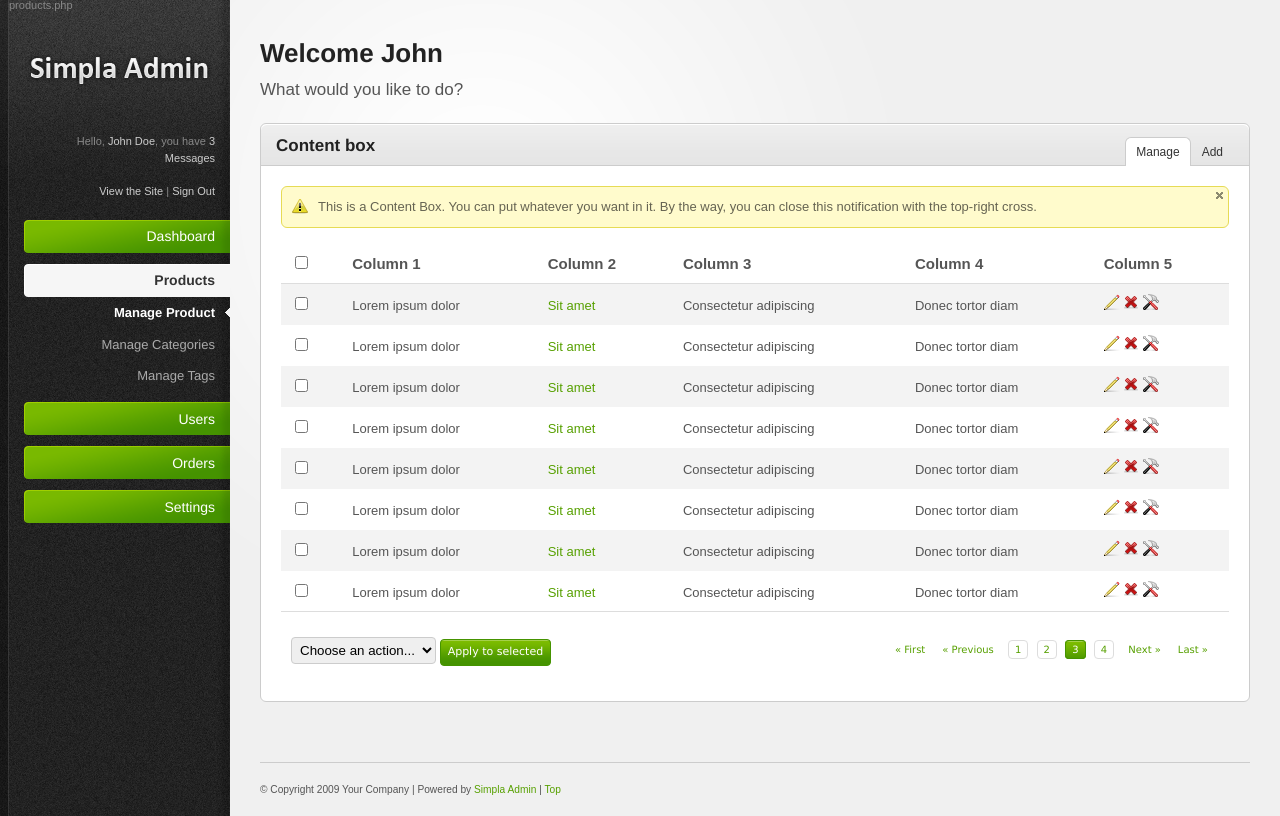
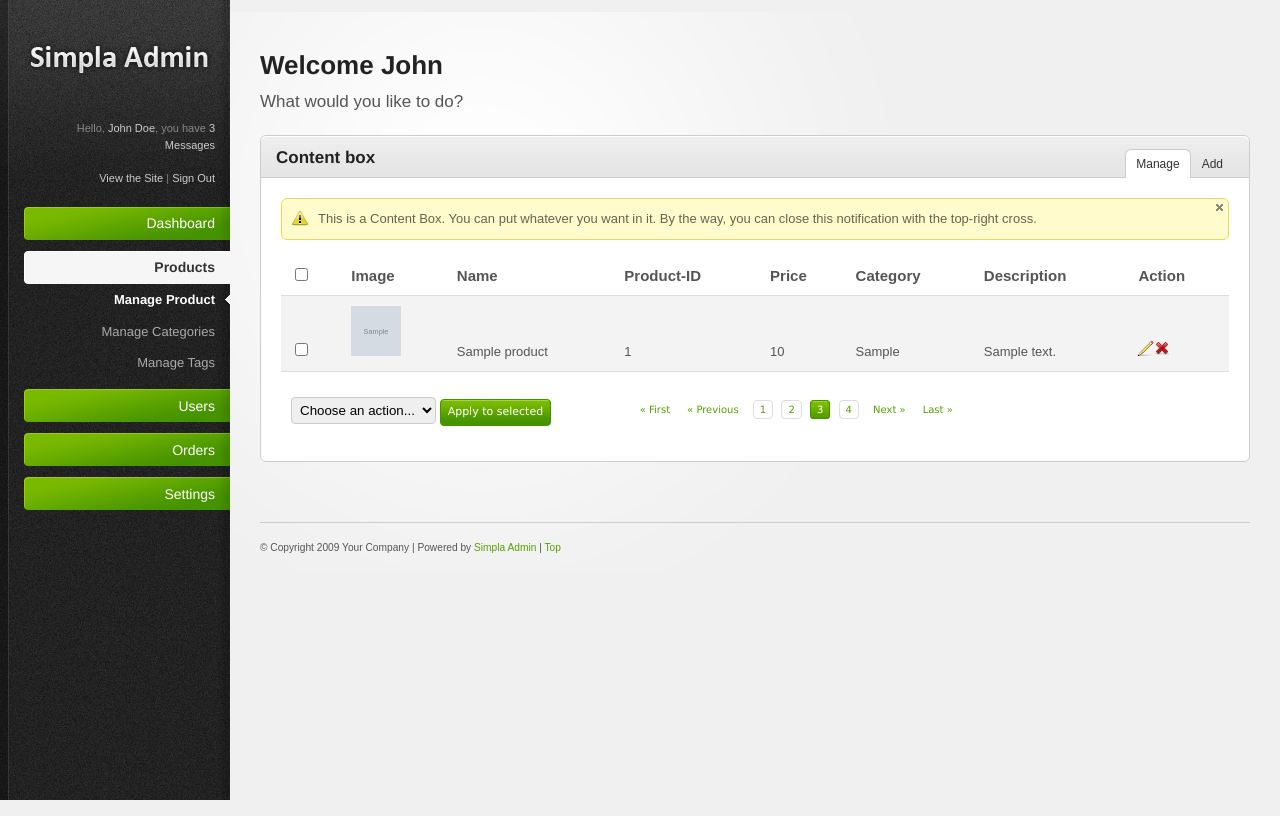
Before and after one commit to akanshasingh9838/Shopping_Cart, a PHP site: page /training/products.php in a window 1280 px wide. Run offline with PHP 8.4, Linux system fonts and the light colour scheme; tables that the repository leaves empty or names only in its code hold one stand-in row (values such as "Sample post"); grey boxes marked "Sample" are stand-in pictures.

Commit message:
Initial Commit

```diff
--- /dev/null
+++ b/Admin/config.php
@@ -0,0 +1,14 @@
+<?php
+    // $siteurl="http://localhost/training/Task12-AddToCart/";
+    $dbhost="localhost";
+    $dbuser="root";
+    $dbpass="varnika";
+    $dbname="cart";
+
+    $conn=new mysqli($dbhost,$dbuser,$dbpass,$dbname);
+
+    if($conn -> connect_error){
+        die("connection failed: ".$conn -> connect_error);
+    }
+    echo "connected successfully";
+?>
--- /dev/null
+++ b/Admin/hu.php
@@ -0,0 +1 @@
+<?php include("config.php"); ?>
--- a/Admin/products.php
+++ b/Admin/products.php
@@ -1,7 +1,39 @@
-<?php include('header.php'); ?>
-<?php include('sidebar.php'); ?>
+
+<?php
+include('config.php');
+include('header.php');
+include('sidebar.php');
+
+if(isset($_POST['submit'])){
+	$name=isset($_POST['name']) ? $_POST['name'] : '';
+	$price=isset($_POST['price'])?$_POST['price']:'';
+	//$imagename=isset($_POST['file'])?$_FILES['file']['name']:'';
+	$category=$_POST['category'];
+	//$tags=$_POST['tags'];
+	$imagename=$_FILES['file']['name'];
+	$description=isset($_POST['description'])?$_POST['description']:'';
+	$filetempname=$_FILES['file']['tmp_name'];
+	$imagedestination='uploads/'.$imagename;
+	move_uploaded_file($filetempname,$imagedestination);
+	//accessing each tag
+	// $tag="";
+	// foreach($tags as $t){
+	// 	$tag.= $t;
+	// }
+
+
+	$sql='INSERT INTO products(`name`,`price`,`image`,`category`,`description`)VALUES("'.$name.'","'.$price.'","'.$imagename.'","'.$category.'","'.$description.'")';
+        if ($conn->query($sql) === TRUE) {
+			$message="New record created successfully";
+        } else {
+            $errors=array('input'=>'form','msg'=>$conn->error);
+            echo "Error: " . $sql . "<br>" . $conn->error;
+        }
+
+		}
+
+?>
 		<div id="main-content"> <!-- Main Content Section with everything -->
-
 			<noscript> <!-- Show a notification if the user has disabled javascript -->
 				<div class="notification error png_bg">
 					<div>
@@ -12,11 +44,13 @@
 
 			<!-- Page Head -->
 			<h2>Welcome John</h2>
+
 			<p id="page-intro">What would you like to do?</p>
 
 			<div class="clear"></div> <!-- End .clear -->
 
 			<div class="content-box"><!-- Start Content Box -->
+
 
 				<div class="content-box-header">
 
@@ -47,11 +81,13 @@
 							<thead>
 								<tr>
 								   <th><input class="check-all" type="checkbox" /></th>
-								   <th>Column 1</th>
-								   <th>Column 2</th>
-								   <th>Column 3</th>
-								   <th>Column 4</th>
-								   <th>Column 5</th>
+								   <th>Image</th>
+								   <th>Name</th>
+								   <th>Product-ID</th>
+								   <th>Price</th>
+								   <th>Category</th>
+								   <th>Description</th>
+								   <th>Action</th>
 								</tr>
 
 							</thead>
@@ -82,117 +118,30 @@
 							</tfoot>
 
 							<tbody>
-								<tr>
-									<td><input type="checkbox" /></td>
-									<td>Lorem ipsum dolor</td>
-									<td><a href="#" title="title">Sit amet</a></td>
-									<td>Consectetur adipiscing</td>
-									<td>Donec tortor diam</td>
-									<td>
-										<!-- Icons -->
-										 <a href="#" title="Edit"><img src="resources/images/icons/pencil.png" alt="Edit" /></a>
-										 <a href="#" title="Delete"><img src="resources/images/icons/cross.png" alt="Delete" /></a>
-										 <a href="#" title="Edit Meta"><img src="resources/images/icons/hammer_screwdriver.png" alt="Edit Meta" /></a>
-									</td>
-								</tr>
 
-								<tr>
-									<td><input type="checkbox" /></td>
-									<td>Lorem ipsum dolor</td>
-									<td><a href="#" title="title">Sit amet</a></td>
-									<td>Consectetur adipiscing</td>
-									<td>Donec tortor diam</td>
-									<td>
-										<!-- Icons -->
-										 <a href="#" title="Edit"><img src="resources/images/icons/pencil.png" alt="Edit" /></a>
-										 <a href="#" title="Delete"><img src="resources/images/icons/cross.png" alt="Delete" /></a>
-										 <a href="#" title="Edit Meta"><img src="resources/images/icons/hammer_screwdriver.png" alt="Edit Meta" /></a>
-									</td>
-								</tr>
+								<?php
+									$sql = "SELECT * FROM products";
+									$result = $conn->query($sql);
+									if ($result->num_rows > 0) {
+										// output data of each row
+										while($row = $result->fetch_assoc()) {
 
-								<tr>
-									<td><input type="checkbox" /></td>
-									<td>Lorem ipsum dolor</td>
-									<td><a href="#" title="title">Sit amet</a></td>
-									<td>Consectetur adipiscing</td>
-									<td>Donec tortor diam</td>
-									<td>
-										<!-- Icons -->
-										 <a href="#" title="Edit"><img src="resources/images/icons/pencil.png" alt="Edit" /></a>
-										 <a href="#" title="Delete"><img src="resources/images/icons/cross.png" alt="Delete" /></a>
-										 <a href="#" title="Edit Meta"><img src="resources/images/icons/hammer_screwdriver.png" alt="Edit Meta" /></a>
-									</td>
-								</tr>
-
-								<tr>
-									<td><input type="checkbox" /></td>
-									<td>Lorem ipsum dolor</td>
-									<td><a href="#" title="title">Sit amet</a></td>
-									<td>Consectetur adipiscing</td>
-									<td>Donec tortor diam</td>
-									<td>
-										<!-- Icons -->
-										 <a href="#" title="Edit"><img src="resources/images/icons/pencil.png" alt="Edit" /></a>
-										 <a href="#" title="Delete"><img src="resources/images/icons/cross.png" alt="Delete" /></a>
-										 <a href="#" title="Edit Meta"><img src="resources/images/icons/hammer_screwdriver.png" alt="Edit Meta" /></a>
-									</td>
-								</tr>
-
-								<tr>
-									<td><input type="checkbox" /></td>
-									<td>Lorem ipsum dolor</td>
-									<td><a href="#" title="title">Sit amet</a></td>
-									<td>Consectetur adipiscing</td>
-									<td>Donec tortor diam</td>
-									<td>
-										<!-- Icons -->
-										 <a href="#" title="Edit"><img src="resources/images/icons/pencil.png" alt="Edit" /></a>
-										 <a href="#" title="Delete"><img src="resources/images/icons/cross.png" alt="Delete" /></a>
-										 <a href="#" title="Edit Meta"><img src="resources/images/icons/hammer_screwdriver.png" alt="Edit Meta" /></a>
-									</td>
-								</tr>
-
-								<tr>
-									<td><input type="checkbox" /></td>
-									<td>Lorem ipsum dolor</td>
-									<td><a href="#" title="title">Sit amet</a></td>
-									<td>Consectetur adipiscing</td>
-									<td>Donec tortor diam</td>
-									<td>
-										<!-- Icons -->
-										 <a href="#" title="Edit"><img src="resources/images/icons/pencil.png" alt="Edit" /></a>
-										 <a href="#" title="Delete"><img src="resources/images/icons/cross.png" alt="Delete" /></a>
-										 <a href="#" title="Edit Meta"><img src="resources/images/icons/hammer_screwdriver.png" alt="Edit Meta" /></a>
-									</td>
-								</tr>
-
-								<tr>
-									<td><input type="checkbox" /></td>
-									<td>Lorem ipsum dolor</td>
-									<td><a href="#" title="title">Sit amet</a></td>
-									<td>Consectetur adipiscing</td>
-									<td>Donec tortor diam</td>
-									<td>
-										<!-- Icons -->
-										 <a href="#" title="Edit"><img src="resources/images/icons/pencil.png" alt="Edit" /></a>
-										 <a href="#" title="Delete"><img src="resources/images/icons/cross.png" alt="Delete" /></a>
-										 <a href="#" title="Edit Meta"><img src="resources/images/icons/hammer_screwdriver.png" alt="Edit Meta" /></a>
-									</td>
-								</tr>
-
-								<tr>
-									<td><input type="checkbox" /></td>
-									<td>Lorem ipsum dolor</td>
-									<td><a href="#" title="title">Sit amet</a></td>
-									<td>Consectetur adipiscing</td>
-									<td>Donec tortor diam</td>
-									<td>
-										<!-- Icons -->
-										 <a href="#" title="Edit"><img src="resources/images/icons/pencil.png" alt="Edit" /></a>
-										 <a href="#" title="Delete"><img src="resources/images/icons/cross.png" alt="Delete" /></a>
-										 <a href="#" title="Edit Meta"><img src="resources/images/icons/hammer_screwdriver.png" alt="Edit Meta" /></a>
-									</td>
-								</tr>
+											echo '<tr><td><input type="checkbox" /></td>';
+											echo '<td><img src="uploads/'.$row["image"].'"height="50" width="50"> </td>';
+											echo "<td>".$row["name"]."</td>";
+											echo "<td>".$row["product_id"]."</td>";
+											echo "<td>".$row["price"]."</td>";
+											echo "<td>".$row["category"]."</td>";
+											echo "<td>".$row["description"]."</td>";
+											echo "<td>";
+											echo '<a href="updateproduct.php?name='.$row["name"].'&price='.$row["price"].'&category='.$row["category"].'&description='.$row["description"].'&product_id='.$row["product_id"].'" title="Edit"><img src="resources/images/icons/pencil.png" alt="Edit" /></a>';
+										 	echo '<a href="#" title="Delete"><img src="resources/images/icons/cross.png" alt="Delete" /></a>';
+											echo "</td></tr>";
+										}
+									} else {
+										echo "0 results";
+									}
+								?>
 							</tbody>
 
 						</table>
@@ -201,54 +150,54 @@
 
 					<div class="tab-content" id="tab2">
 
-						<form action="#" method="post">
+						<form action="" method="POST" enctype="multipart/form-data">
 
 							<fieldset> <!-- Set class to "column-left" or "column-right" on fieldsets to divide the form into columns -->
 
 								<p>
-									<label>Small form input</label>
-										<input class="text-input small-input" type="text" id="small-input" name="small-input" /> <span class="input-notification success png_bg">Successful message</span> <!-- Classes for input-notification: success, error, information, attention -->
-										<br /><small>A small description of the field</small>
+									<label>Name</label>
+									<input class="text-input medium-input" type="text" id="name" name="name" /> <span class="input-notification success png_bg">Successful message</span> <!-- Classes for input-notification: success, error, information, attention -->
+									<br /><small>Enter your name here</small>
 								</p>
 
 								<p>
-									<label>Medium form input</label>
-									<input class="text-input medium-input datepicker" type="text" id="medium-input" name="medium-input" /> <span class="input-notification error png_bg">Error message</span>
+									<label>Price</label>
+									<input class="text-input small-input " type="text" id="price" name="price" /> <span class="input-notification error png_bg">Error message</span>   <!--datepicker-->
 								</p>
 
 								<p>
-									<label>Large form input</label>
-									<input class="text-input large-input" type="text" id="large-input" name="large-input" />
+									<label>Image</label>
+									<input type="file" name="file" id="file" accept="image/*">
 								</p>
 
 								<p>
-									<label>Checkboxes</label>
-									<input type="checkbox" name="checkbox1" /> This is a checkbox <input type="checkbox" name="checkbox2" /> And this is another checkbox
-								</p>
-
-								<p>
-									<label>Radio buttons</label>
-									<input type="radio" name="radio1" /> This is a radio button<br />
-									<input type="radio" name="radio2" /> This is another radio button
-								</p>
-
-								<p>
-									<label>This is a drop down list</label>
-									<select name="dropdown" class="small-input">
-										<option value="option1">Option 1</option>
-										<option value="option2">Option 2</option>
-										<option value="option3">Option 3</option>
-										<option value="option4">Option 4</option>
+									<label>Category</label>
+									<select name="category" class="small-input">
+										<option value="Men">Men</option>
+										<option value="Women">Women</option>
+										<option value="Kids">Kids</option>
+										<option value="Electronics">Electronics</option>
+										<option value="Sports">Sports</option>
 									</select>
 								</p>
 
 								<p>
-									<label>Textarea with WYSIWYG</label>
-									<textarea class="text-input textarea wysiwyg" id="textarea" name="textfield" cols="79" rows="15"></textarea>
+									<label>Tags</label>
+									<input type="checkbox" name="tags[]" /> Fashion
+									<input type="checkbox" name="tags[]" /> Ecommerce
+									<input type="checkbox" name="tags[]" /> Shop
+									<input type="checkbox" name="tags[]" /> HandBag
+									<input type="checkbox" name="tags[]" /> Laptop
+									<input type="checkbox" name="tags[]" /> Headphone
 								</p>
 
 								<p>
-									<input class="button" type="submit" value="Submit" />
+									<label>Description</label>
+									<textarea class="text-input textarea wysiwyg" id="description" name="description" cols="79" rows="15"></textarea>
+								</p>
+
+								<p>
+									<input class="button" type="submit" name="submit" value="Submit" />
 								</p>
 
 							</fieldset>
--- a/Admin/sidebar.php
+++ b/Admin/sidebar.php
@@ -2,7 +2,7 @@
     <div id="sidebar-wrapper"> <!-- Sidebar with logo and menu -->
         <?php
             $filename=basename($_SERVER['REQUEST_URI']);
-            echo($filename);
+            //echo($filename);
             $productmenu=array("products.php","categories.php","tags.php");
         ?>
 
```
Also changed, not shown: Admin/updateproduct.php (added, +130 -0 lines), Admin/deleteproduct.php (added), Admin/uploads/WhatsApp Image 2020-04-02 at 1.52.32 AM.jpeg (added), Admin/uploads/WhatsApp Image 2020-09-26 at 4.45.36 PM.jpeg (added), Admin/uploads/balakram.jpeg (added), Admin/uploads/binaura.jpeg (added), Admin/uploads/doll.jpg (added), Admin/uploads/er diagram.png (added), Admin/uploads/haridwari.jpeg (added), Admin/uploads/laptop.jpg (added), Admin/uploads/passbook pic.jpg (added), Admin/uploads/passbook.jpg (added), Admin/uploads/photo (1).jpg (added), Admin/uploads/teddy.jpg (added).
